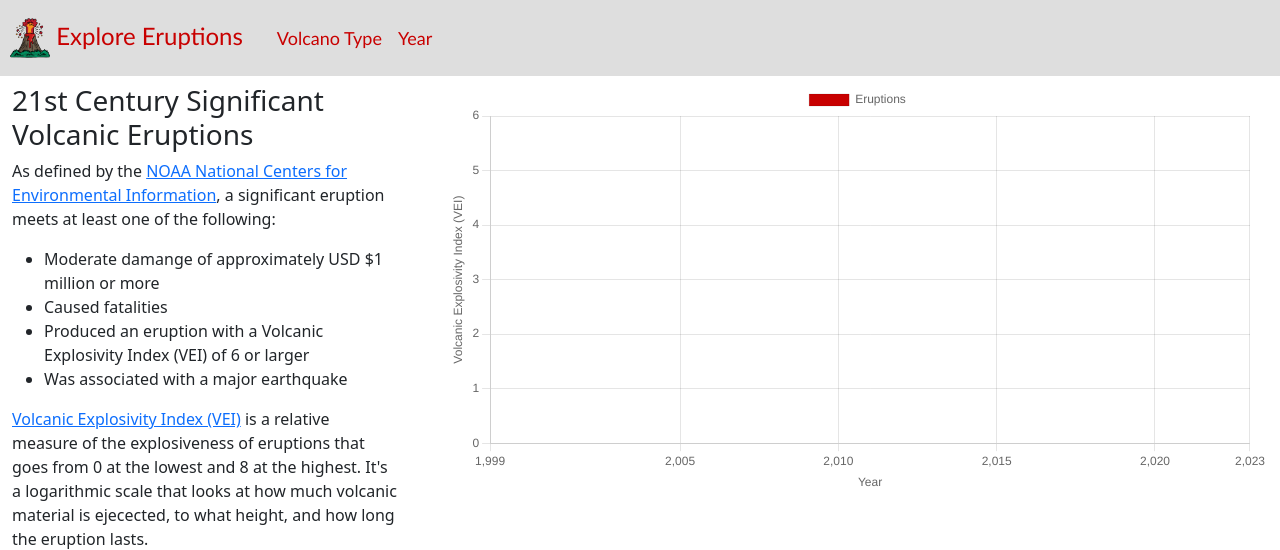
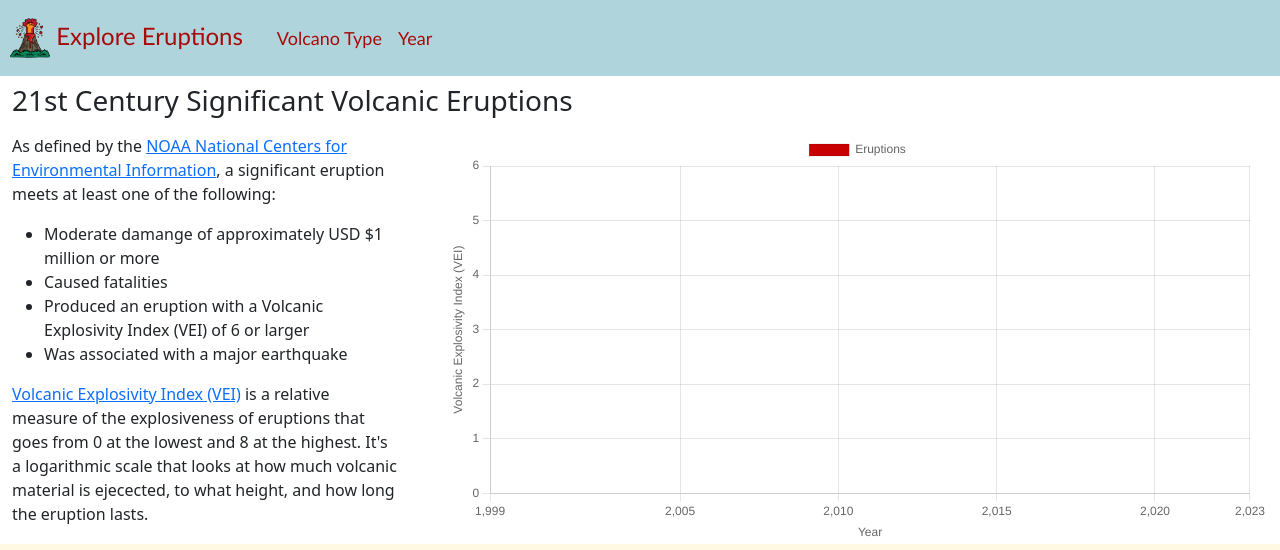
Before and after one commit to anyren/volcanic-eruptions, a Flask app: page / in a window 1280 px wide. Shown: the top 550 px of the page. Run offline with Flask 2, Linux system fonts and the light colour scheme; data that the repository does not hold is empty; some libraries are stand-ins or nearby versions.

Commit message:
minor style changes

```diff
--- a/static/css/stylesheet.css
+++ b/static/css/stylesheet.css
@@ -1,15 +1,15 @@
 .navbar-brand{
-    color: rgb(200,0,0);
-    background-color: #dedede;
+    color: #a60b0a;
+    /* background-color: #dedede; */
     font-size:x-large;
     padding:10px;
 }
 .navbar{
-    background-color: #dedede;
+    background-color: #b0d4dc;
     font-family: 'Gill Sans', 'Gill Sans MT', Calibri, 'Trebuchet MS', sans-serif;
 }
 .nav-link{
-    color:rgb(200,0,0);
+    color:#a60b0a;
     font-size: large;
 }
 #map{
@@ -47,5 +47,5 @@ body,html{
     opacity: 0.7;
   }
   .gallery {
-    background-color: whitesmoke;
+    background-color: #FFF8E2;
   }
--- a/templates/index.html
+++ b/templates/index.html
@@ -58,8 +58,12 @@
 
     <container>
         <div class="row">
+            <div class="col-md-12 gx-5 gy-2">
+                <h3>21st Century Significant Volcanic Eruptions</h3>
+            </div>
+        </div>
+        <div class="row">
             <div class="col-md-4 gx-5 gy-2">
-                <h3>21st Century Significant Volcanic Eruptions</h3>
                 <p> As defined by the <a href="https://www.ngdc.noaa.gov/">NOAA National Centers for Environmental Information</a>, a significant eruption meets at least one of the following:
                     <ul>
                         <li>Moderate damange of approximately USD $1 million or more</li>
@@ -78,7 +82,7 @@
         </div>
 
         <div class="row gallery">
-            <div class="col-md-12 gx-5 gy-2">
+            <div class="col-md-12 gx-5 gy-2" style="background-color: #FFF8E2;">
                 <h3>Volcano Gallery</h3>
             </div>
         </div>
--- a/templates/volcano.html
+++ b/templates/volcano.html
@@ -59,11 +59,6 @@
    <container>
     <div class="row">
         <div class="col-md-12">
-            <h2>Explore dataset by Volcano Type</h2>
-        </div>
-    </div>
-    <div class="row">
-        <div class="col-md-12">
             <div id="map"></div>
         </div>
     </div>
```
